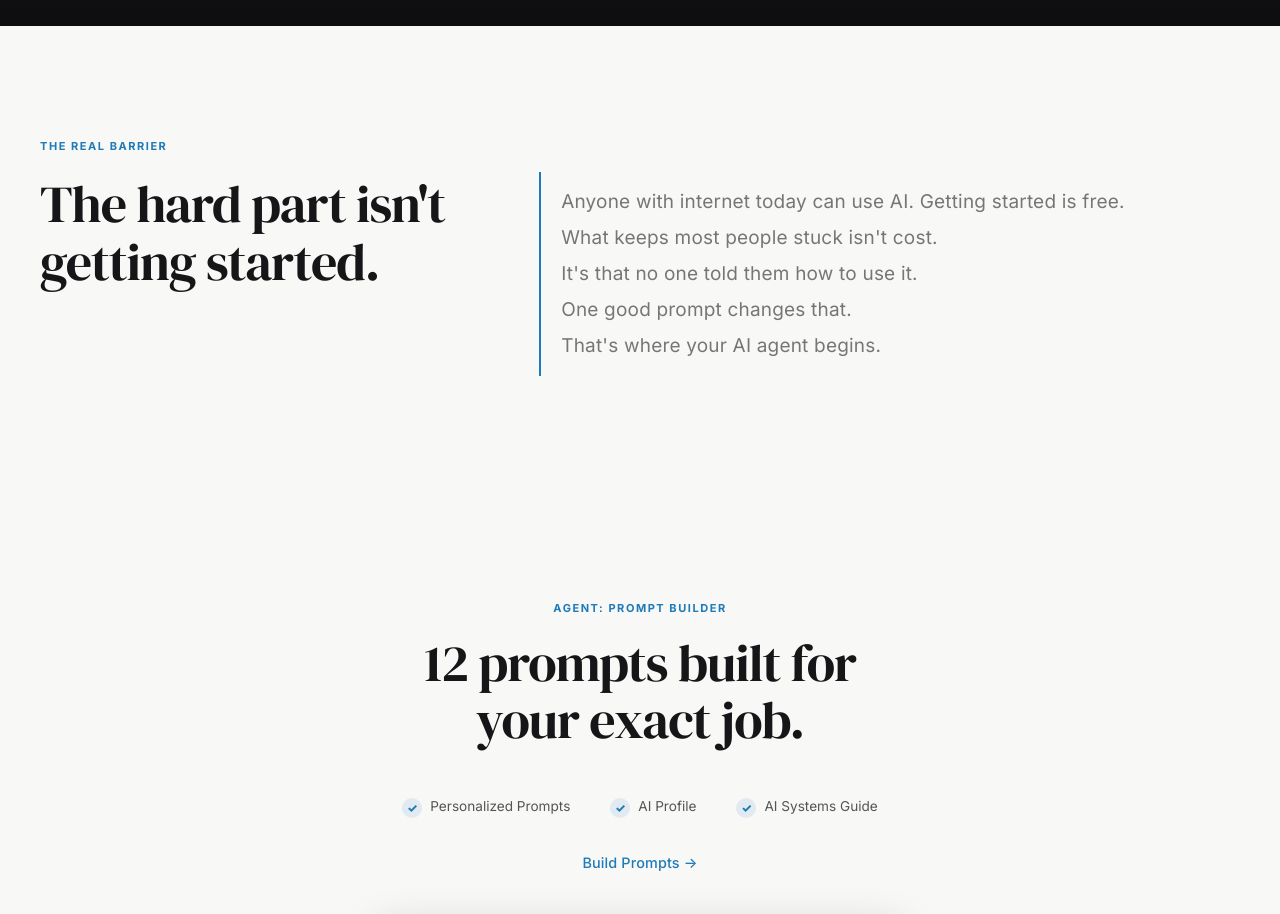
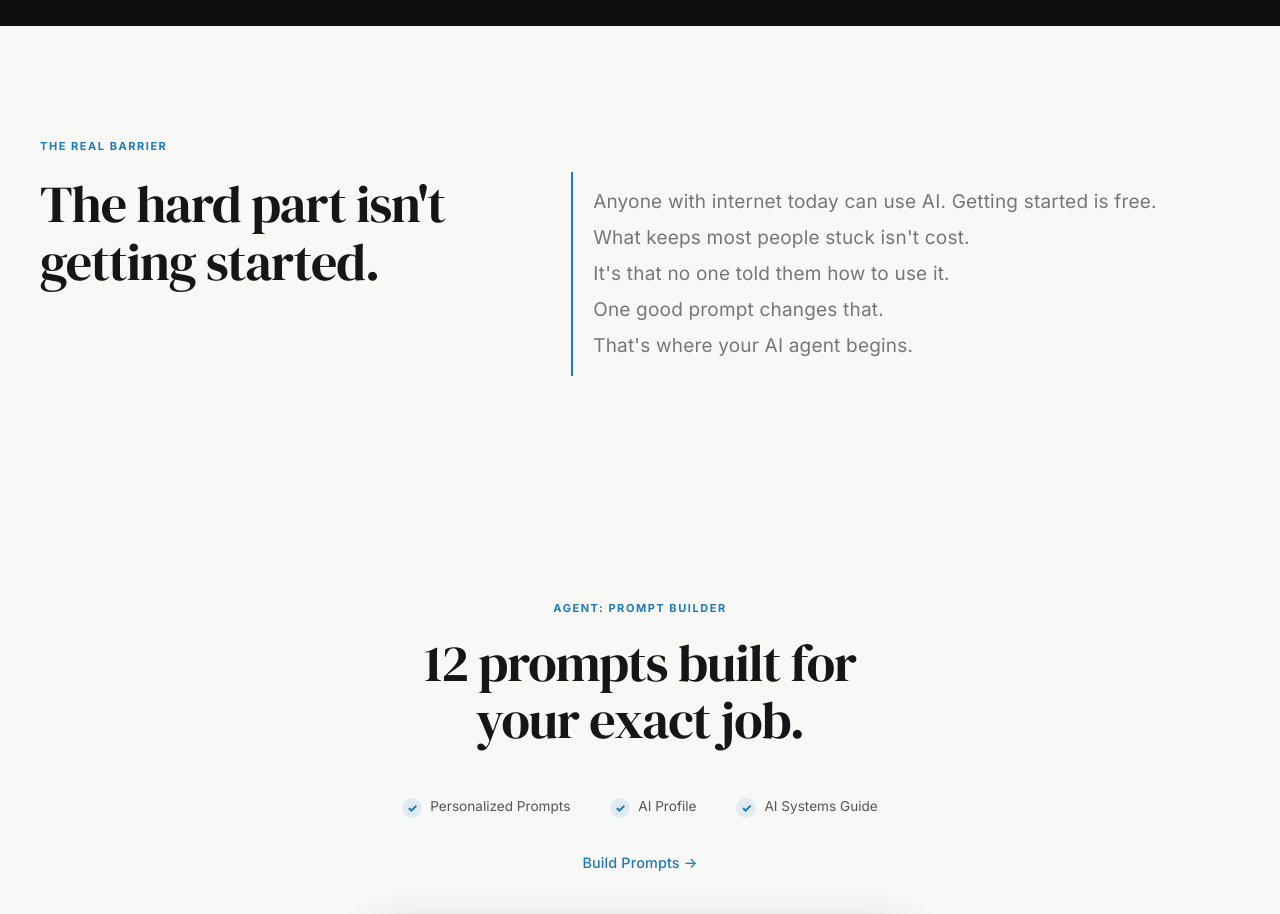
Before and after one commit to coolcalvin457-tech/agent-timesaver-nextjs, a Next.js app: page / in a window 1280 px wide. Shown: the part 1220-2134 px from the top of the page. Built offline with nearby package versions, Linux system fonts and the light colour scheme.

Commit message:
Manifesto section: shift body right 32px

```diff
--- a/app/globals.css
+++ b/app/globals.css
@@ -1324,6 +1324,7 @@ input, textarea {
 
 .manifesto-split-right {
   padding-top: 34px;
+  padding-left: 32px;
 }
 
 .manifesto-body {
@@ -1345,6 +1346,7 @@ input, textarea {
   }
   .manifesto-split-right {
     padding-top: 0;
+    padding-left: 0;
   }
   .manifesto-body {
     border-left: none;
```
